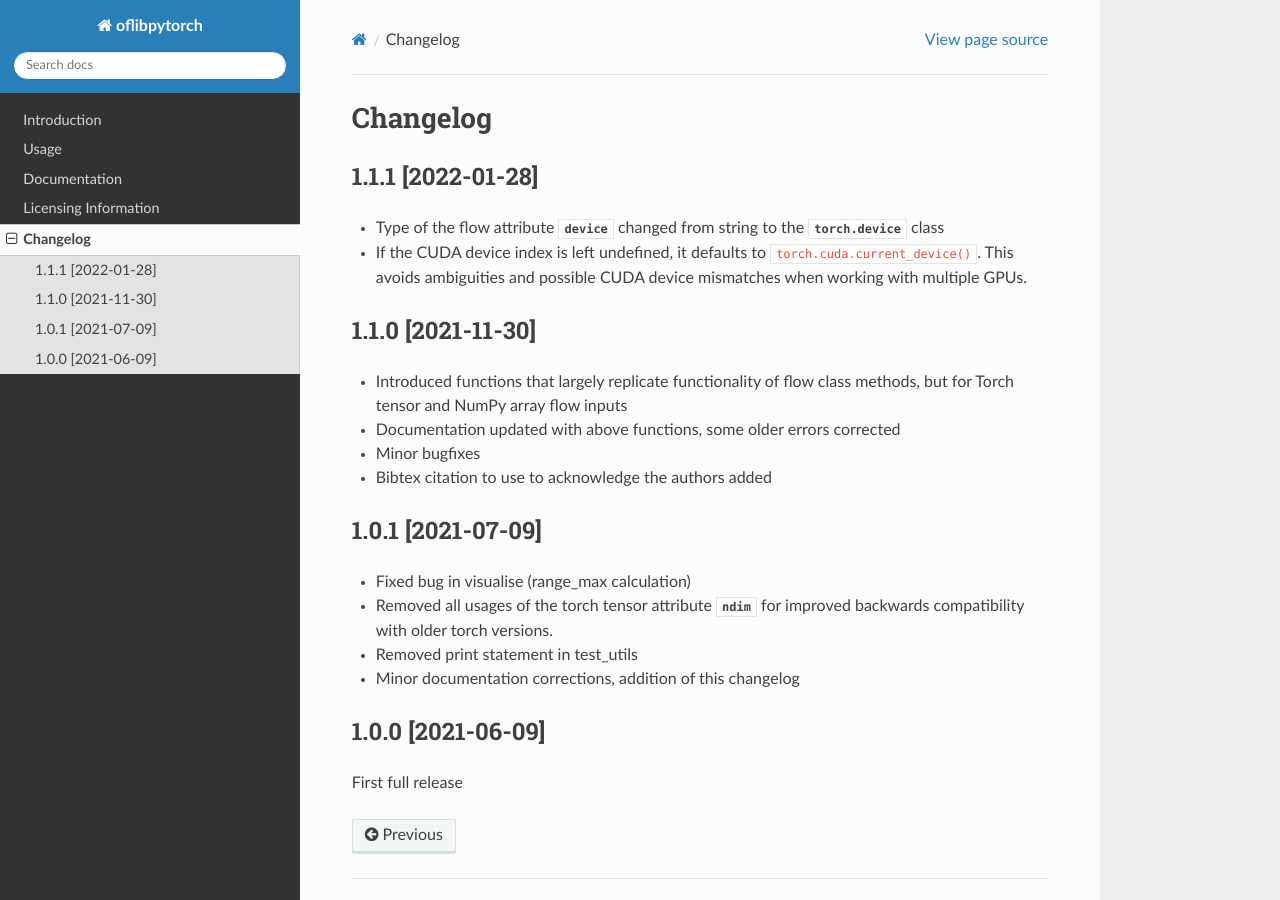
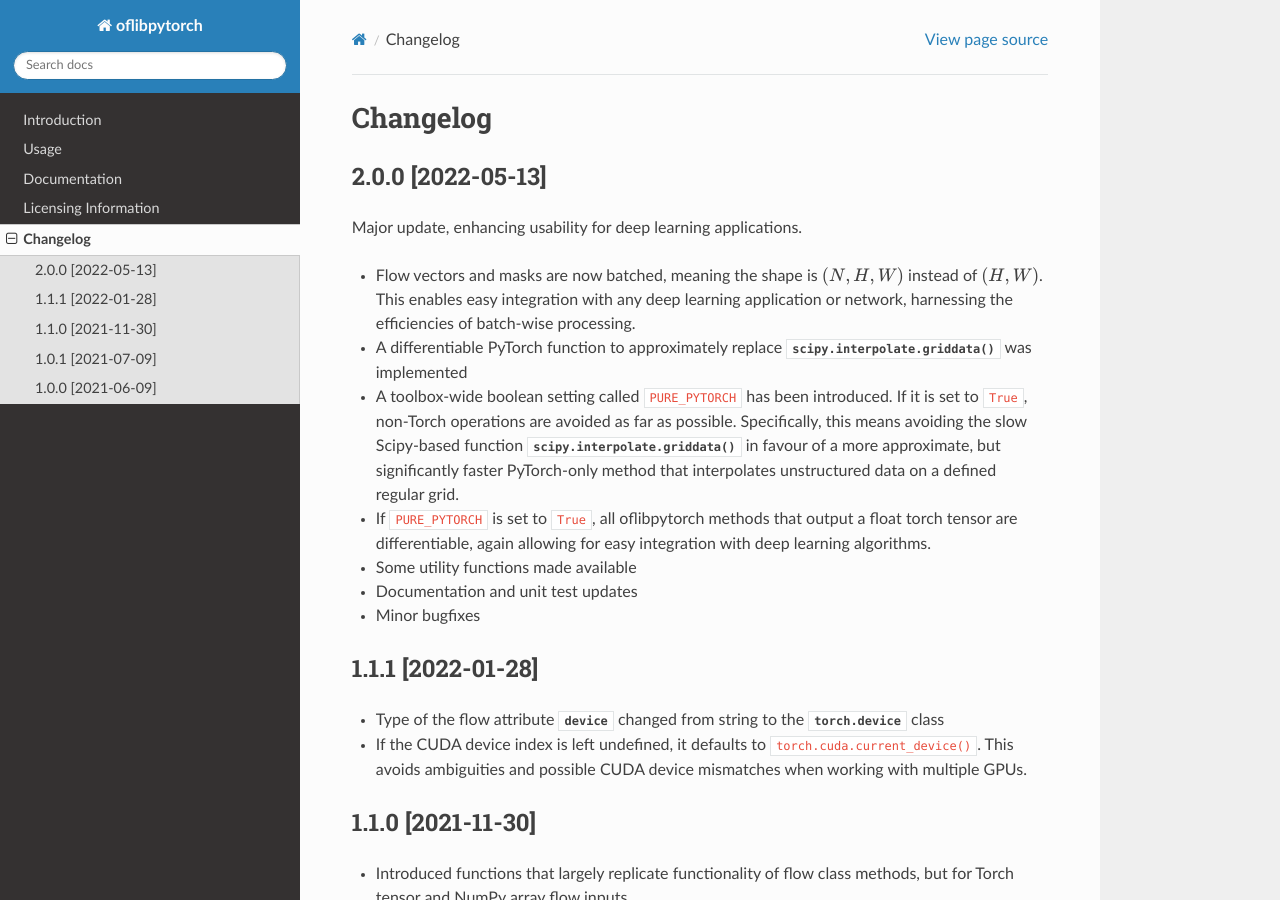
Before and after one commit to CSRavasio/oflibpytorch, a Sphinx documentation site: the page built from docs/changelog.rst, in a window 1280 px wide and 900 px high. Built offline with Sphinx 7.4.7 and the Read the Docs theme 2.0.0, drawn with Linux system fonts in a browser that asks for light colours.

Commit message:
changelog.rst: updated with changes for 2.0.0

```diff
--- a/docs/changelog.rst
+++ b/docs/changelog.rst
@@ -1,5 +1,25 @@
 Changelog
 =========
+
+2.0.0 [2022-05-13]
+------------------
+
+Major update, enhancing usability for deep learning applications.
+
+- Flow vectors and masks are now batched, meaning the shape is :math:`(N, H, W)` instead of :math:`(H, W)`. This
+  enables easy integration with any deep learning application or network, harnessing the efficiencies of batch-wise
+  processing.
+- A differentiable PyTorch function to approximately replace :func:`scipy.interpolate.griddata` was implemented
+- A toolbox-wide boolean setting called ``PURE_PYTORCH`` has been introduced. If it is set to ``True``, non-Torch
+  operations are avoided as far as possible. Specifically, this means avoiding the slow Scipy-based function
+  :func:`scipy.interpolate.griddata` in favour of a more approximate, but significantly faster PyTorch-only method
+  that interpolates unstructured data on a defined regular grid.
+- If ``PURE_PYTORCH`` is set to ``True``, all oflibpytorch methods that output a float torch tensor are
+  differentiable, again allowing for easy integration with deep learning algorithms.
+- Some utility functions made available
+- Documentation and unit test updates
+- Minor bugfixes
+
 
 1.1.1 [2022-01-28]
 ------------------
```
